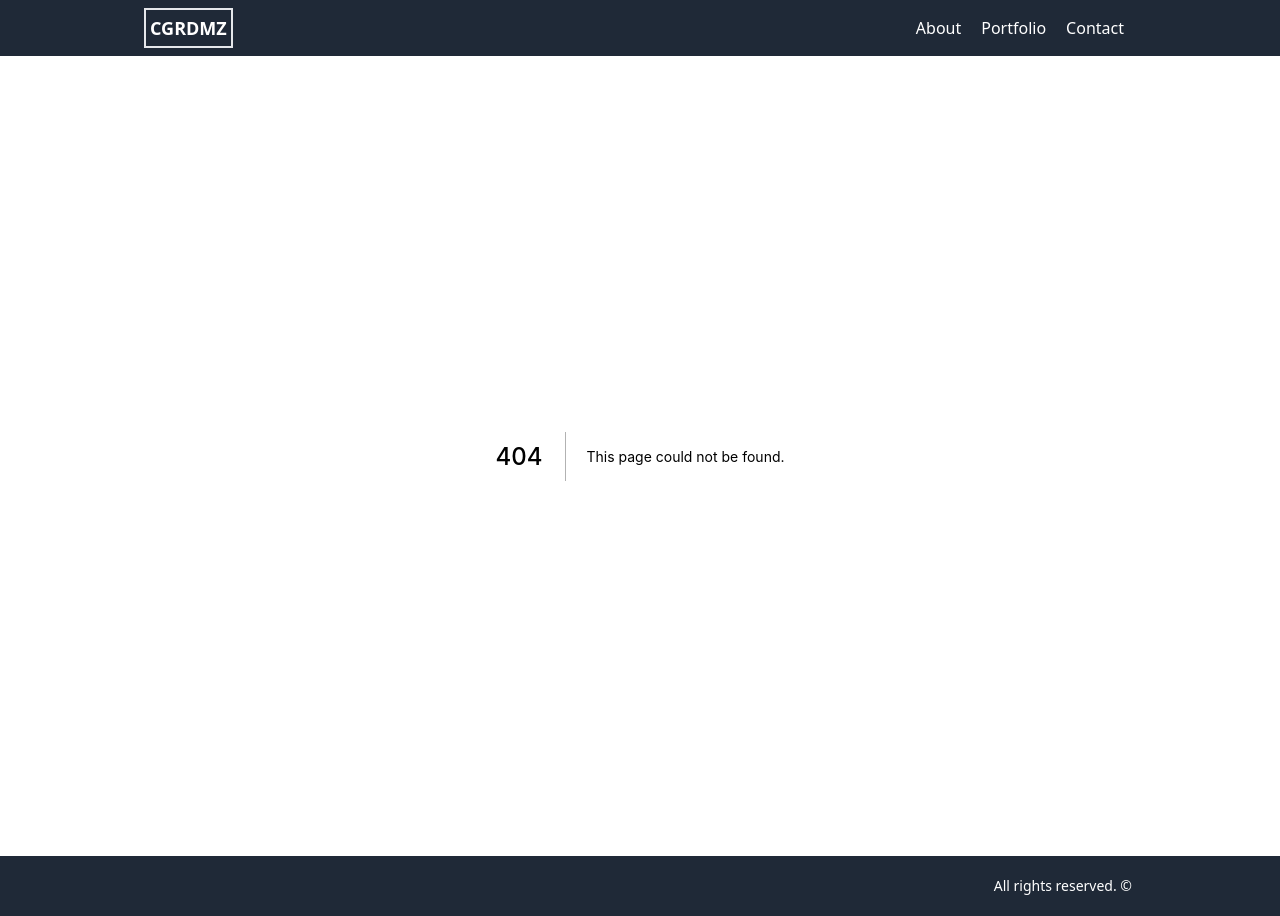
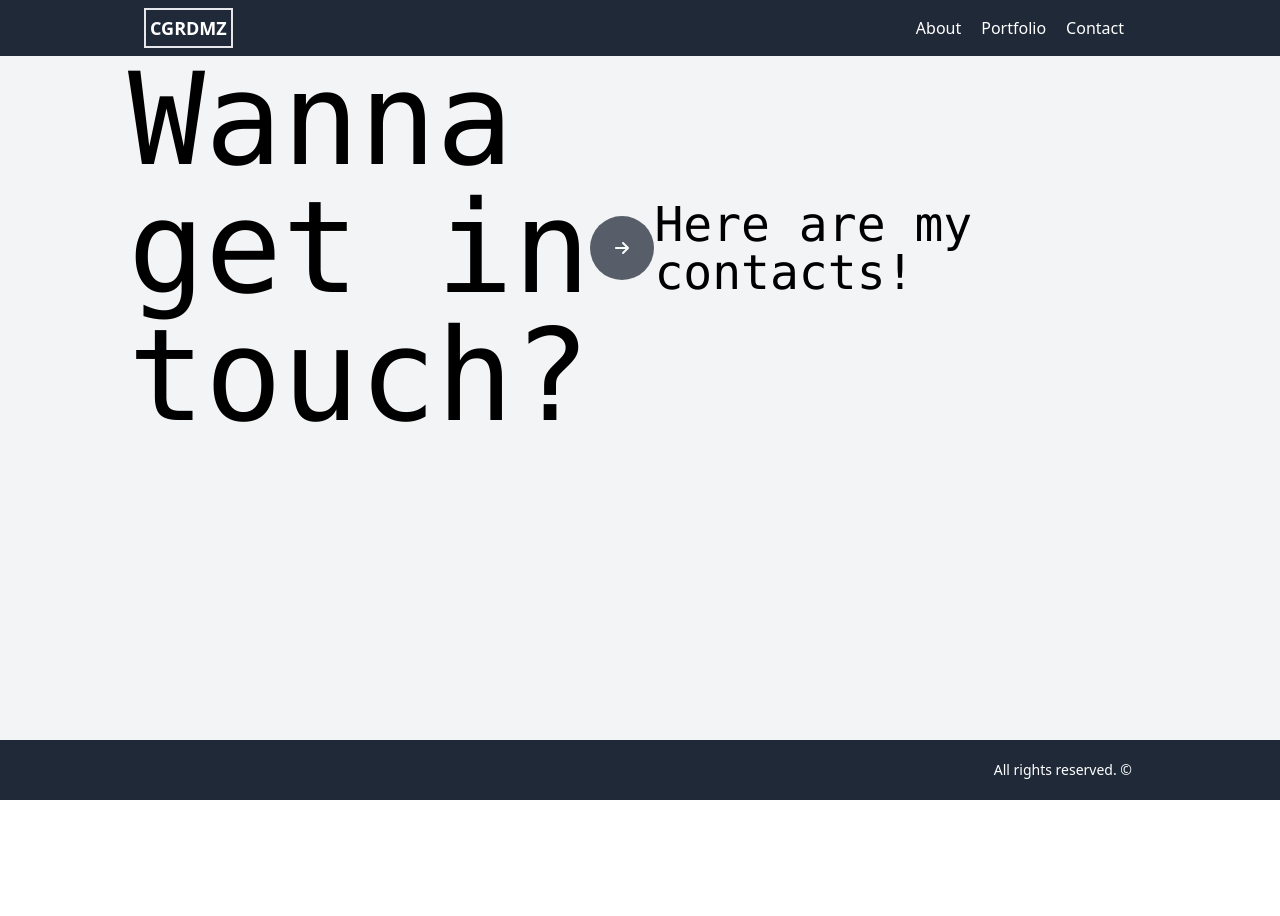
Before and after one commit to CGRDMZ/cgrdmz-blog-next, a Next.js app: page /contact in a window 1280 px wide. Before the commit this address had no page. After the commit the page ends 800 px from the top, so only its background shows below. Built offline with nearby package versions, Linux system fonts and the light colour scheme.

Commit message:
created the components and page

```diff
--- a/src/components/Navigation.tsx
+++ b/src/components/Navigation.tsx
@@ -55,13 +55,13 @@ export default function Navigation() {
               <NavItem>Portfolio</NavItem>
             </div>{" "}
             <div onClick={onNavButtonClick}>
-              <NavItem>Contact</NavItem>
+              <NavItem url="/contact">Contact</NavItem>
             </div>
           </div>
           <div className={cx("text-white", "md:flex", "sm:flex-row", "hidden")}>
             <NavItem url="/about">About</NavItem>
             <NavItem>Portfolio</NavItem>
-            <NavItem>Contact</NavItem>
+            <NavItem url="/contact">Contact</NavItem>
           </div>
           <button
             className="md:hidden w-10 h-10 relative"
--- a/src/pages/_app.tsx
+++ b/src/pages/_app.tsx
@@ -9,7 +9,7 @@ import { useRouter } from "next/router";
 
 function MyApp({ Component, pageProps }: AppProps) {
   return (
-    <>
+    <div className="min-h-screen flex flex-col bg-gray-100">
       <Head>
         <title>CGRDMZ - Blog</title>
         <meta name="viewport" content="width=device-width, initial-scale=1.0" />
@@ -26,7 +26,7 @@ function MyApp({ Component, pageProps }: AppProps) {
       <Navigation />
       <Component {...pageProps} />
       <Footer />
-    </>
+    </div>
   );
 }
 export default MyApp;
--- a/src/pages/_document.tsx
+++ b/src/pages/_document.tsx
@@ -26,7 +26,7 @@ class MyDocument extends Document {
             </>
           )}
         </Head>
-        <body className="overflow-y-scroll min-h-screen antialiased">
+        <body className="overflow-y-scroll antialiased">
           <Main />
           <NextScript />
         </body>
--- /dev/null
+++ b/src/pages/contact.tsx
@@ -0,0 +1,62 @@
+import { faArrowRight } from "@fortawesome/free-solid-svg-icons";
+import { FontAwesomeIcon } from "@fortawesome/react-fontawesome";
+import classNames from "classnames";
+import { useState } from "react";
+
+interface Props {
+  visible: boolean;
+  onClick: () => void;
+}
+
+const GetInTouch = ({ visible, onClick }: Props) => {
+  return (
+    <div className={classNames("flex justify-center items-center w-full")}>
+      <div
+        className={classNames(
+          "flex-1 transform transition-all duration-500 ease-in-out",
+          { "translate-x-2/3": !visible, "opacity-0": !visible }
+        )}
+      >
+        <h2 className="text-9xl font-mono text-">Wanna get in touch?</h2>
+      </div>
+      <div
+        className={classNames(
+          "flex-1 transform transition-all duration-500 ease-in-out cursor-pointer",
+          { "translate-x-2/3": !visible, "opacity-0": !visible }
+        )}
+      >
+        <div
+          className="rounded-full bg-gray-800 animate-pulse w-16 h-16 flex justify-center items-center p-4"
+          onClick={onClick}
+        >
+          <FontAwesomeIcon color={"white"} icon={faArrowRight} />
+        </div>
+      </div>
+    </div>
+  );
+};
+
+const ContactDetail = () => {
+  return (
+      <div className="flex justify-center items-center w-full">
+        <h1 className="text-5xl font-mono">Here are my contacts!</h1>
+      </div>
+  );
+};
+
+const Contact = () => {
+  const [flow, setFlow] = useState<"first" | "second">("first");
+
+  const changeFlow = () => {
+    setFlow("second");
+  };
+
+  return (
+    <div className="flex overflow-hidden flex-row w-full max-w-5xl mx-auto h-full">
+      <GetInTouch visible={flow === "first"} onClick={changeFlow} />
+      <ContactDetail />
+    </div>
+  );
+};
+
+export default Contact;
```
Also changed, not shown: package.json (+7 -1 lines), 1 other file (tests, documents, lock files or other folders).
